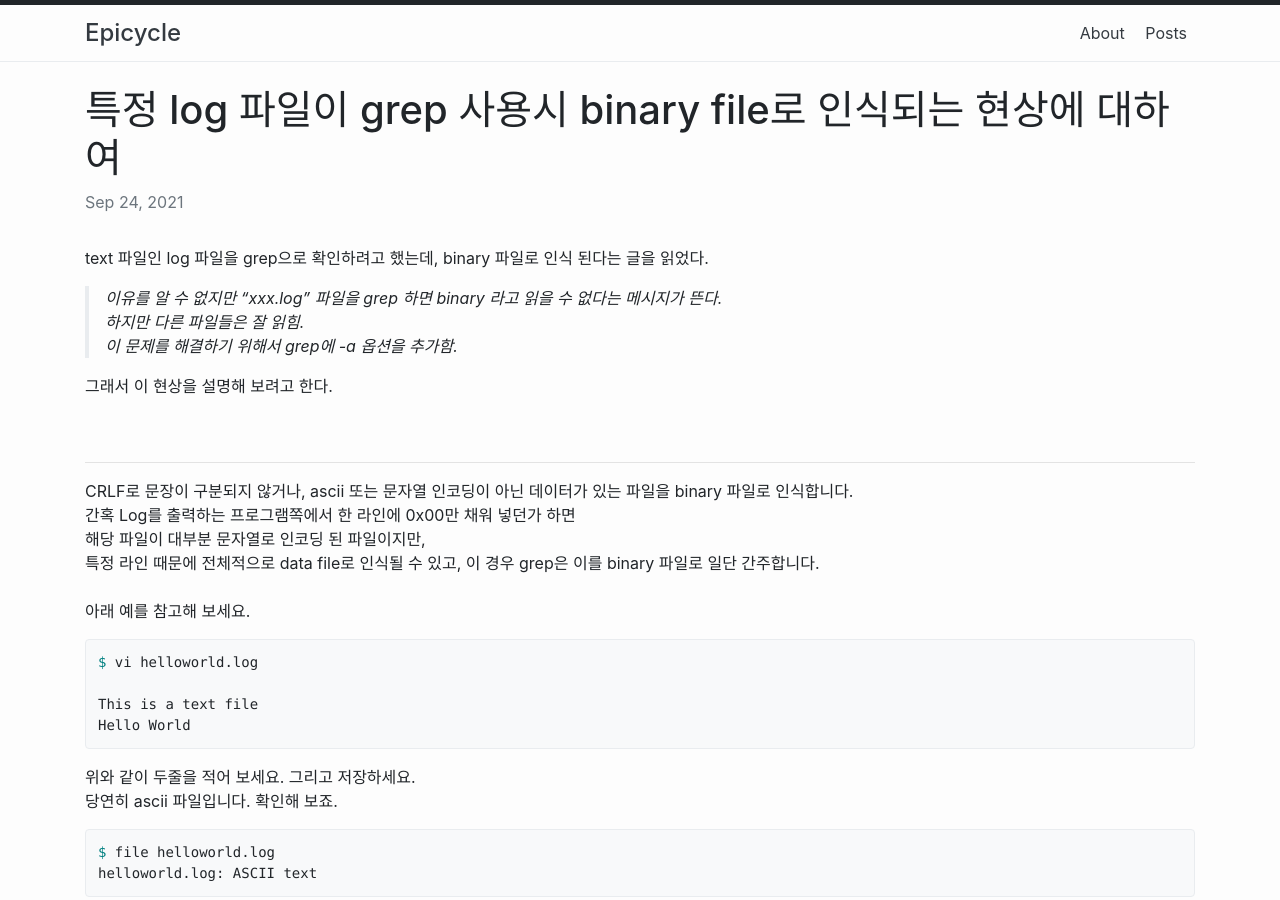
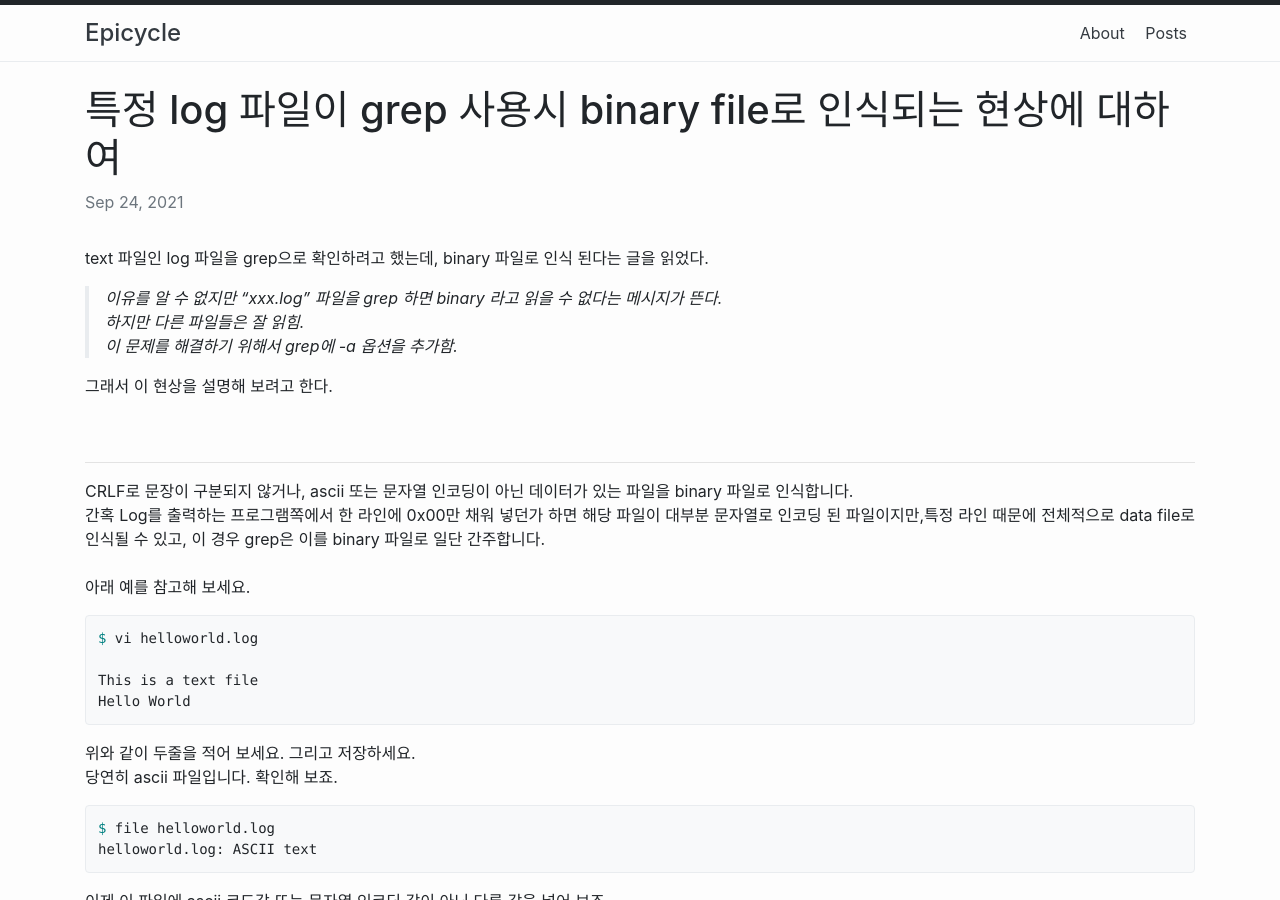
Before and after one commit to pseudocerasus/pseudocerasus.github.io, a Jekyll site: the page built from _posts/2021-09-24-about-binaryfile-grep.markdown, in a window 1280 px wide and 900 px high. Built offline with Jekyll 4.4.1, drawn with Linux system fonts in a browser that asks for light colours; some of the changed text lies outside the part shown.

````diff
--- a/_posts/2021-09-24-about-binaryfile-grep.markdown
+++ b/_posts/2021-09-24-about-binaryfile-grep.markdown
@@ -17,9 +17,7 @@ text 파일인 log 파일을 grep으로 확인하려고 했는데, binary 파일
 ---
 
 CRLF로 문장이 구분되지 않거나, ascii 또는 문자열 인코딩이 아닌 데이터가 있는 파일을 binary 파일로 인식합니다.<br>
-간혹 Log를 출력하는 프로그램쪽에서 한 라인에 0x00만 채워 넣던가 하면<br>
-해당 파일이 대부분 문자열로 인코딩 된 파일이지만,<br>
-특정 라인 때문에 전체적으로 data file로 인식될 수 있고, 이 경우 grep은 이를 binary 파일로 일단 간주합니다.
+간혹 Log를 출력하는 프로그램쪽에서 한 라인에 0x00만 채워 넣던가 하면 해당 파일이 대부분 문자열로 인코딩 된 파일이지만,특정 라인 때문에 전체적으로 data file로 인식될 수 있고, 이 경우 grep은 이를 binary 파일로 일단 간주합니다.
 <br>
 <br>
 아래 예를 참고해 보세요.
@@ -85,6 +83,7 @@ data file (binary file)을 만들었는데, cat으로 읽어보면 어떻게 나
 $ cat helloworld.log
 This is a text file
 Hello World
+
 ```
 
 0x00 데이터 부분은 그냥 보여주지 않고 출력됐습니다. cat으로 보면, 그냥 New Line만 한 줄 들어간 것 처럼 보일 뿐이죠.<br>
@@ -103,5 +102,4 @@ Hello World
 ```
 
 문제가 된 로그 파일을 읽어 보면 어딘가 (보통은) 0x00 ^@이 들어가 있을 겁니다.<br>
-로그 파일을 출력하는 프로그램이 0x00 등을 남기거나, 혹은 문자열 끝에 0x0a (LF) 0x0d (CR) 등을 남기지 않으면,<br>
-이 파일은 종종 binary file로 인식되곤 합니다.
+로그 파일을 출력하는 프로그램이 0x00 등을 남기거나, 혹은 문자열 끝에 0x0a (LF) 0x0d (CR) 등을 남기지 않으면,이 파일은 종종 binary file로 인식되곤 합니다.
````
